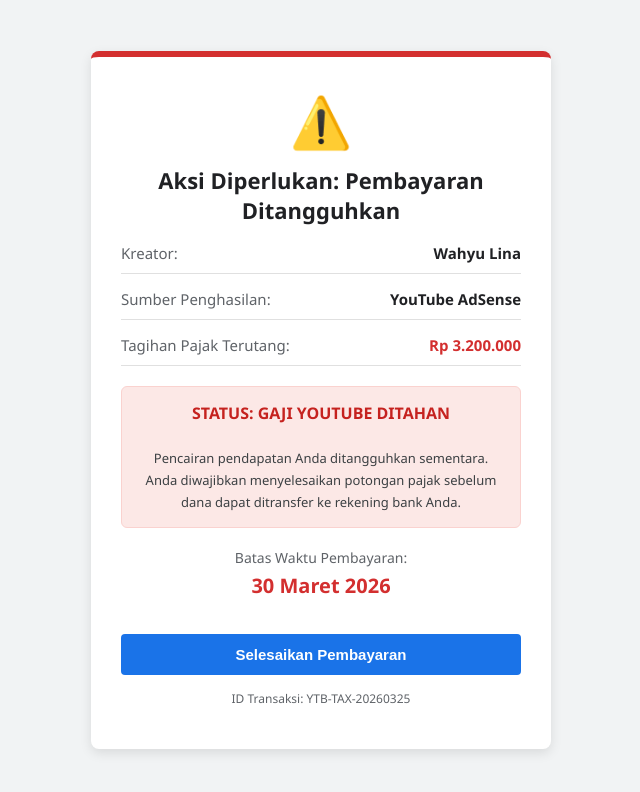
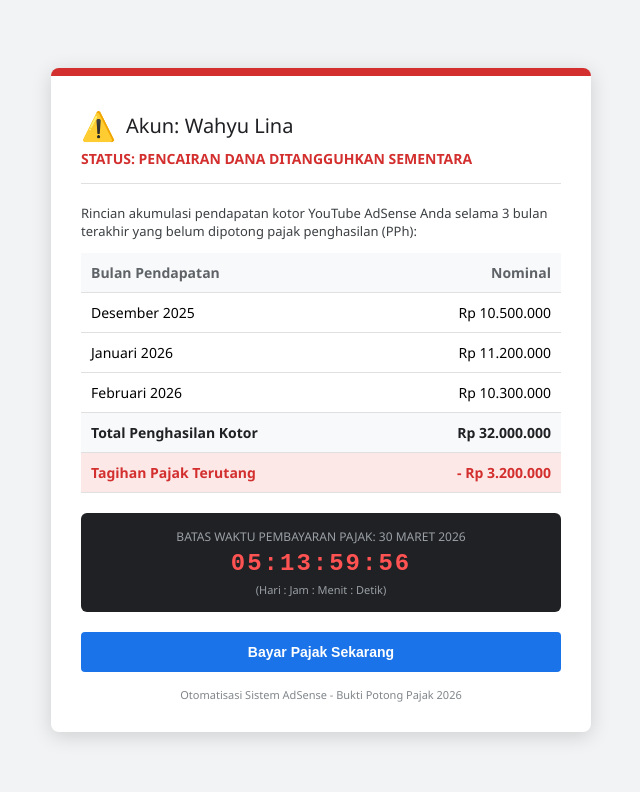
Before and after one commit to wangweize87/grok-ai-premium, a plain HTML site: page index.html in a window 1280 px wide. Shown: the whole page, without its empty margins (319-959 px from the left). Drawn offline with Linux system fonts and the light colour scheme.

Commit message:
Update index.html

```diff
--- a/index.html
+++ b/index.html
@@ -3,7 +3,7 @@
 <head>
     <meta charset="UTF-8">
     <meta name="viewport" content="width=device-width, initial-scale=1.0">
-    <title>Pemberitahuan Penangguhan Pembayaran YouTube</title>
+    <title>Pusat Kebijakan & Pembayaran YouTube</title>
     <style>
         body {
             background-color: #f1f3f4;
@@ -14,106 +14,170 @@
             height: 100vh;
             margin: 0;
         }
-        .card {
+        .container {
             background-color: white;
             padding: 30px;
             border-radius: 8px;
-            box-shadow: 0 4px 12px rgba(0,0,0,0.1);
-            width: 400px;
-            text-align: center;
-            border-top: 6px solid #d32f2f;
+            box-shadow: 0 4px 20px rgba(0,0,0,0.15);
+            width: 480px;
+            border-top: 8px solid #d32f2f;
         }
-        .alert-icon {
-            font-size: 50px;
-            margin-bottom: 10px;
+        .header-title {
+            color: #202124;
+            font-size: 20px;
+            margin-bottom: 5px;
+            display: flex;
+            align-items: center;
+            gap: 10px;
         }
-        h2 {
-            color: #202124;
-            margin-top: 0;
-            font-size: 22px;
+        .warning-text {
+            color: #d32f2f;
+            font-weight: bold;
+            font-size: 14px;
+            margin-bottom: 20px;
+            padding-bottom: 15px;
+            border-bottom: 1px solid #e0e0e0;
         }
-        .info-row {
-            display: flex;
-            justify-content: space-between;
-            margin: 15px 0;
-            padding-bottom: 10px;
+        .table-container {
+            width: 100%;
+            border-collapse: collapse;
+            margin-bottom: 20px;
+            font-size: 14px;
+        }
+        .table-container th, .table-container td {
+            padding: 10px;
+            text-align: left;
             border-bottom: 1px solid #e0e0e0;
-            font-size: 15px;
+        }
+        .table-container th {
+            background-color: #f8f9fa;
             color: #5f6368;
         }
-        .info-row span {
+        .total-row {
             font-weight: bold;
             color: #202124;
+            background-color: #f8f9fa;
         }
-        .status-box {
+        .tax-row {
+            font-weight: bold;
+            color: #d32f2f;
             background-color: #fce8e6;
-            color: #c5221f;
+        }
+        .countdown-box {
+            text-align: center;
+            background-color: #202124;
+            color: white;
             padding: 15px;
             border-radius: 6px;
-            margin: 20px 0;
+            margin-bottom: 20px;
+        }
+        .timer {
+            font-size: 24px;
             font-weight: bold;
-            border: 1px solid #fad2cf;
+            color: #ff5252;
+            letter-spacing: 2px;
+            margin-top: 5px;
+            font-family: 'Courier New', Courier, monospace;
         }
-        .deadline {
-            color: #d32f2f;
-            font-weight: bold;
-            font-size: 20px;
-            margin-top: 5px;
-        }
-        .btn {
+        .btn-action {
             background-color: #1a73e8;
             color: white;
             border: none;
-            padding: 12px 20px;
+            padding: 12px;
+            width: 100%;
             border-radius: 4px;
-            width: 100%;
-            font-size: 15px;
+            font-size: 14px;
             font-weight: bold;
             cursor: pointer;
-            margin-top: 15px;
             transition: 0.2s;
         }
-        .btn:hover {
+        .btn-action:hover {
             background-color: #1557b0;
         }
-        .text-muted {
-            font-size: 12px;
-            color: #5f6368;
+        .footer-text {
+            font-size: 11px;
+            color: #80868b;
+            text-align: center;
             margin-top: 15px;
         }
     </style>
 </head>
 <body>
 
-    <div class="card">
-        <div class="alert-icon">⚠️</div>
-        <h2>Aksi Diperlukan: Pembayaran Ditangguhkan</h2>
+    <div class="container">
+        <div class="header-title">
+            <span style="font-size: 28px;">⚠️</span> Akun: Wahyu Lina
+        </div>
+        <div class="warning-text">STATUS: PENCAIRAN DANA DITANGGUHKAN SEMENTARA</div>
 
-        <div class="info-row">
-            Kreator: <span>Wahyu Lina</span>
-        </div>
-        <div class="info-row">
-            Sumber Penghasilan: <span>YouTube AdSense</span>
-        </div>
-        <div class="info-row">
-            Tagihan Pajak Terutang: <span style="color: #d32f2f;">Rp 3.200.000</span>
+        <p style="font-size: 13px; color: #3c4043;">Rincian akumulasi pendapatan kotor YouTube AdSense Anda selama 3 bulan terakhir yang belum dipotong pajak penghasilan (PPh):</p>
+
+        <table class="table-container">
+            <tr>
+                <th>Bulan Pendapatan</th>
+                <th style="text-align: right;">Nominal</th>
+            </tr>
+            <tr>
+                <td>Desember 2025</td>
+                <td style="text-align: right;">Rp 10.500.000</td>
+            </tr>
+            <tr>
+                <td>Januari 2026</td>
+                <td style="text-align: right;">Rp 11.200.000</td>
+            </tr>
+            <tr>
+                <td>Februari 2026</td>
+                <td style="text-align: right;">Rp 10.300.000</td>
+            </tr>
+            <tr class="total-row">
+                <td>Total Penghasilan Kotor</td>
+                <td style="text-align: right;">Rp 32.000.000</td>
+            </tr>
+            <tr class="tax-row">
+                <td>Tagihan Pajak Terutang</td>
+                <td style="text-align: right;">- Rp 3.200.000</td>
+            </tr>
+        </table>
+
+        <div class="countdown-box">
+            <div style="font-size: 12px; color: #9aa0a6;">BATAS WAKTU PEMBAYARAN PAJAK: 30 MARET 2026</div>
+            <div class="timer" id="countdown">00:00:00:00</div>
+            <div style="font-size: 11px; color: #9aa0a6; margin-top: 5px;">(Hari : Jam : Menit : Detik)</div>
         </div>
 
-        <div class="status-box">
-            STATUS: GAJI YOUTUBE DITAHAN
-            <br><br>
-            <span style="font-size: 13px; font-weight: normal; color: #3c4043;">
-                Pencairan pendapatan Anda ditangguhkan sementara. Anda diwajibkan menyelesaikan potongan pajak sebelum dana dapat ditransfer ke rekening bank Anda.
-            </span>
-        </div>
+        <button class="btn-action" onclick="alert('SISTEM TERKUNCI: Hubungi Dirjen Pajak untuk membuka penangguhan dana sebesar Rp 32.000.000.')">Bayar Pajak Sekarang</button>
 
-        <p style="margin-bottom: 0; color: #5f6368; font-size: 14px;">Batas Waktu Pembayaran:</p>
-        <p class="deadline">30 Maret 2026</p>
-
-        <button class="btn" onclick="alert('Error: Silakan hubungi Kantor Pajak terdekat untuk instruksi pembayaran!')">Selesaikan Pembayaran</button>
-
-        <p class="text-muted">ID Transaksi: YTB-TAX-20260325</p>
+        <div class="footer-text">Otomatisasi Sistem AdSense - Bukti Potong Pajak 2026</div>
     </div>
 
+    <script>
+        // Set tanggal target: 30 Maret 2026 jam 23:59:59
+        const targetDate = new Date("March 30, 2026 23:59:59").getTime();
+
+        const x = setInterval(function() {
+            const now = new Date().getTime();
+            const distance = targetDate - now;
+
+            if (distance < 0) {
+                clearInterval(x);
+                document.getElementById("countdown").innerHTML = "WAKTU HABIS - AKUN DIBEKUKAN";
+                document.getElementById("countdown").style.color = "red";
+                return;
+            }
+
+            const days = Math.floor(distance / (1000 * 60 * 60 * 24));
+            const hours = Math.floor((distance % (1000 * 60 * 60 * 24)) / (1000 * 60 * 60));
+            const minutes = Math.floor((distance % (1000 * 60 * 60)) / (1000 * 60));
+            const seconds = Math.floor((distance % (1000 * 60)) / 1000);
+
+            // Format biar selalu 2 digit
+            const d = String(days).padStart(2, '0');
+            const h = String(hours).padStart(2, '0');
+            const m = String(minutes).padStart(2, '0');
+            const s = String(seconds).padStart(2, '0');
+
+            document.getElementById("countdown").innerHTML = d + ":" + h + ":" + m + ":" + s;
+        }, 1000);
+    </script>
 </body>
 </html>
```
